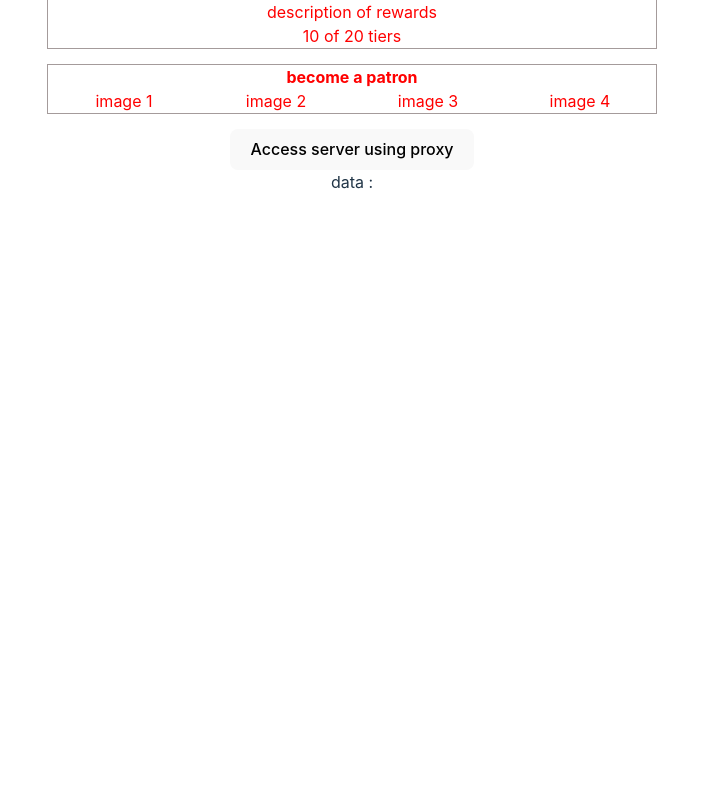
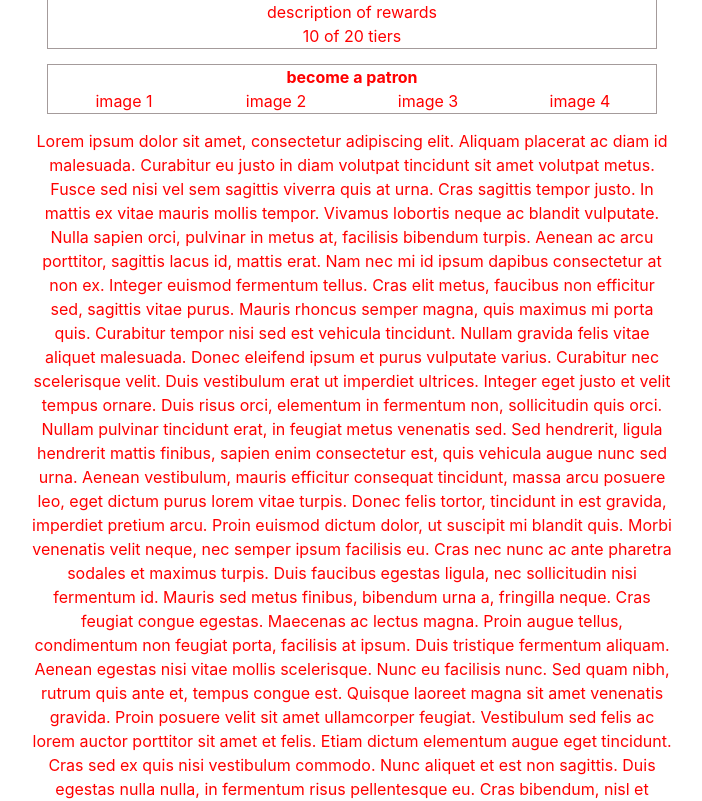
Before and after one commit to JeremyEffinger/faketreon, a React (Vite) app in the folder client/: page / in a window 1280 px wide. Shown: the part 1360-2161 px from the top of the page, without its empty margins (288-990 px from the left). Before the commit the page ends 1586 px from the top, so only its background shows below. Built offline with nearby package versions, Linux system fonts and the light colour scheme.

Commit message:
added recent posts component(incomplete)

```diff
--- a/client/src/components/about-me/AboutMe.jsx
+++ b/client/src/components/about-me/AboutMe.jsx
@@ -2,6 +2,7 @@ import React from "react";
 import About from "./about/About.jsx";
 import Goals from "./goals/Goals.jsx";
 import PatronBoons from "./patronBoons/PatronBoons.jsx";
+import RecentPosts from "./recent-posts/RecentPosts.jsx";
 import "./aboutMe.css";
 
 function AboutMe(props){
@@ -12,6 +13,7 @@ function AboutMe(props){
                 <About/>
                 <Goals/>
                 <PatronBoons/>
+                <RecentPosts/>
             </div>
         </div>
     )
--- /dev/null
+++ b/client/src/components/about-me/recent-posts/RecentPosts.jsx
@@ -0,0 +1,21 @@
+import React from "react";
+
+function RecentPosts(){
+
+    return (
+        <div className="recentPosts">
+
+        Lorem ipsum dolor sit amet, consectetur adipiscing elit. Aliquam placerat ac diam id malesuada. Curabitur eu justo in diam volutpat tincidunt sit amet volutpat metus. Fusce sed nisi vel sem sagittis viverra quis at urna. Cras sagittis tempor justo. In mattis ex vitae mauris mollis tempor. Vivamus lobortis neque ac blandit vulputate. Nulla sapien orci, pulvinar in metus at, facilisis bibendum turpis. Aenean ac arcu porttitor, sagittis lacus id, mattis erat. Nam nec mi id ipsum dapibus consectetur at non ex. Integer euismod fermentum tellus. Cras elit metus, faucibus non efficitur sed, sagittis vitae purus. Mauris rhoncus semper magna, quis maximus mi porta quis.
+
+        Curabitur tempor nisi sed est vehicula tincidunt. Nullam gravida felis vitae aliquet malesuada. Donec eleifend ipsum et purus vulputate varius. Curabitur nec scelerisque velit. Duis vestibulum erat ut imperdiet ultrices. Integer eget justo et velit tempus ornare. Duis risus orci, elementum in fermentum non, sollicitudin quis orci. Nullam pulvinar tincidunt erat, in feugiat metus venenatis sed. Sed hendrerit, ligula hendrerit mattis finibus, sapien enim consectetur est, quis vehicula augue nunc sed urna. Aenean vestibulum, mauris efficitur consequat tincidunt, massa arcu posuere leo, eget dictum purus lorem vitae turpis.
+
+        Donec felis tortor, tincidunt in est gravida, imperdiet pretium arcu. Proin euismod dictum dolor, ut suscipit mi blandit quis. Morbi venenatis velit neque, nec semper ipsum facilisis eu. Cras nec nunc ac ante pharetra sodales et maximus turpis. Duis faucibus egestas ligula, nec sollicitudin nisi fermentum id. Mauris sed metus finibus, bibendum urna a, fringilla neque. Cras feugiat congue egestas.
+
+        Maecenas ac lectus magna. Proin augue tellus, condimentum non feugiat porta, facilisis at ipsum. Duis tristique fermentum aliquam. Aenean egestas nisi vitae mollis scelerisque. Nunc eu facilisis nunc. Sed quam nibh, rutrum quis ante et, tempus congue est. Quisque laoreet magna sit amet venenatis gravida. Proin posuere velit sit amet ullamcorper feugiat. Vestibulum sed felis ac lorem auctor porttitor sit amet et felis. Etiam dictum elementum augue eget tincidunt. Cras sed ex quis nisi vestibulum commodo. Nunc aliquet et est non sagittis. Duis egestas nulla nulla, in fermentum risus pellentesque eu. Cras bibendum, nisl et sollicitudin semper, sapien sapien fringilla nulla, in molestie sem erat at elit. Sed auctor augue auctor massa venenatis pulvinar. Sed diam dui, finibus sit amet malesuada ac, varius ut dolor.
+
+        Vivamus dignissim facilisis lectus non tincidunt. Praesent feugiat rhoncus eros, ut tincidunt sem aliquam pretium. Praesent odio nisi, lobortis eu tincidunt quis, pellentesque quis metus. Nulla porta efficitur nisi ut placerat. Aenean nec dolor quis lectus mollis egestas eu et sapien. Nam maximus sapien eu porttitor iaculis. Suspendisse malesuada purus in nisl dictum, et sagittis ex fermentum. Curabitur hendrerit leo nunc, vitae sodales libero condimentum a. Pellentesque mattis efficitur nunc non gravida. Donec quis sapien malesuada, scelerisque magna nec, pharetra ligula.
+        </div>
+    )
+}
+
+export default RecentPosts
```
